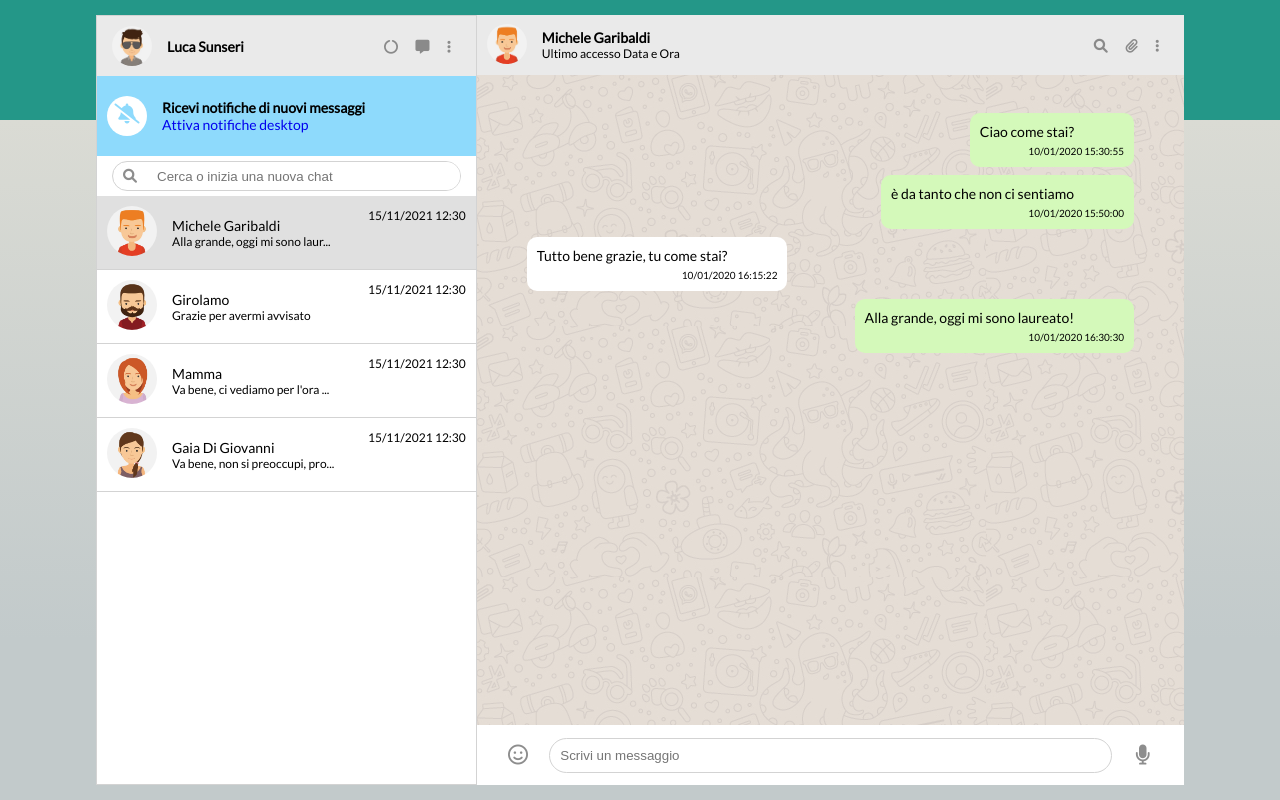
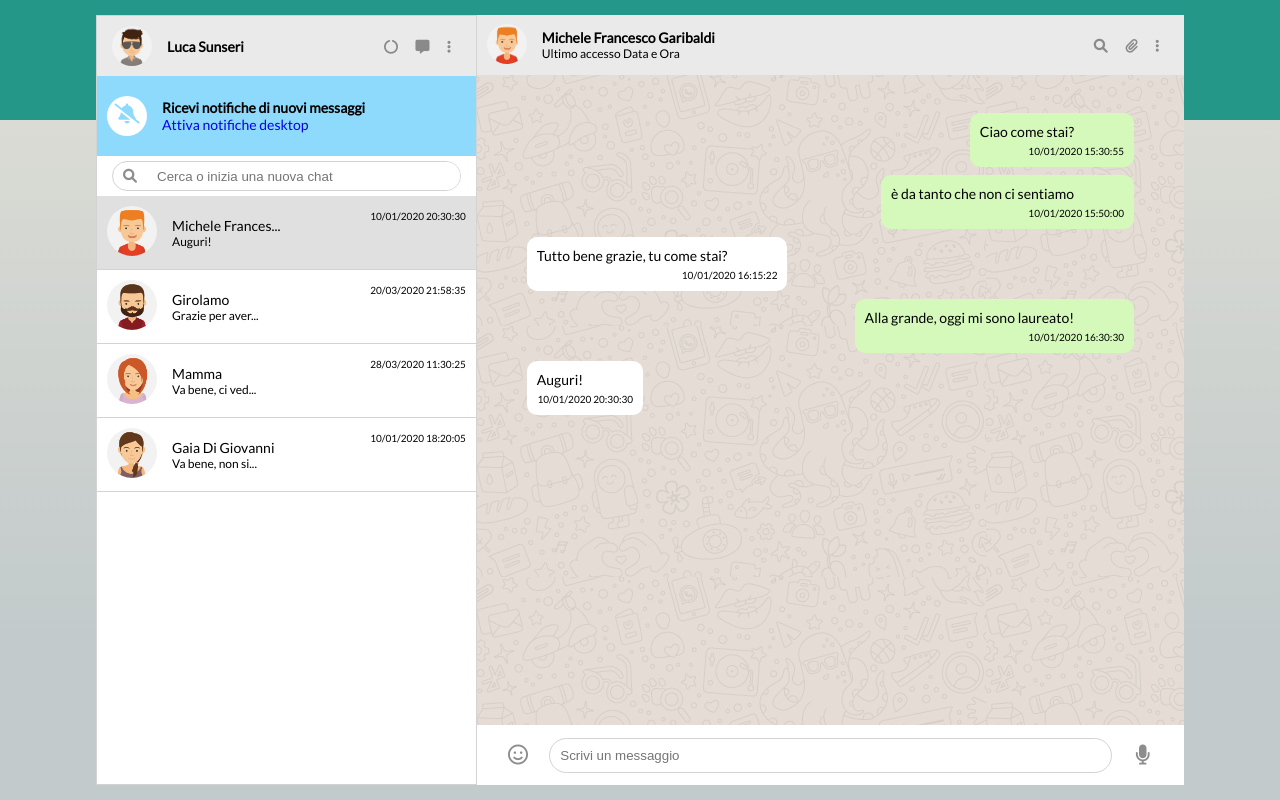
Before and after one commit to LucaSunseri/vue-boolzapp, a plain HTML site: page index.html in a window 1280 px wide. Drawn offline with nearby package versions, Linux system fonts and the light colour scheme.

Commit message:
Added function checklength

```diff
--- a/css/style.css
+++ b/css/style.css
@@ -50,7 +50,7 @@ i {
 /* --------------------------- */
 
 .left-side {
-  min-width: 280px;
+  min-width: 300px;
   width: 35%;
   height: 100%;
   border: 1px solid lightgray;
@@ -231,7 +231,7 @@ background-color: #e0e0e0;
 }
 
 .contact__right .date-last-message {
-  font-size: 12px;
+  font-size: 10px;
 }
 
   /* --------------------------- */
--- a/index.html
+++ b/index.html
@@ -88,13 +88,12 @@
                 <img :src="'img/'+ contact.avatar" :alt="contact.name">
               </div>
               <div class="contact__left__text">
-                <p class="contact__name">{{contact.name}}</p>
-                <p v-if="contact.message[lastMessage(index)].text.length < 30" class="contact__last__message">{{contact.message[lastMessage(index)].text}}</p>
-                <p v-else class="contact__last__message">{{contact.message[lastMessage(index)].text.substring(0,30)+"..."}}</p>
+                <p class="contact__name">{{checklength(contact.name)}}</p>
+                <p class="contact__last__message">{{checklength(contact.message[lastMessage(index)].text)}}</p>
               </div>
             </div>
             <div class="contact__right">
-              <span class="date-last-message">15/11/2021 12:30</span>
+              <span class="date-last-message">{{contact.message[lastMessage(index)].date}}</span>
             </div>
           </div>
           <!-- /Contact  -->
--- a/js/script.js
+++ b/js/script.js
@@ -25,7 +25,7 @@ const app = new Vue({
   data: {
     contacts: [
       {
-        name: 'Michele Garibaldi',
+        name: 'Michele Francesco Garibaldi',
         avatar: 'avatar_1.jpg',
         visible: true,
         message: [
@@ -48,6 +48,11 @@ const app = new Vue({
             date: '10/01/2020 16:30:30',
             text: 'Alla grande, oggi mi sono laureato!',
             status: 'sent'
+          },
+          {
+            date: '10/01/2020 20:30:30',
+            text: 'Auguri!',
+            status: 'received'
           },
         ],
       },
@@ -187,6 +192,15 @@ const app = new Vue({
 
     lastMessage(index) {
       return this.contacts[index].message.length -1;
+    },
+
+    checklength(text) {
+      // console.log(word);
+      let toCheck = text
+      if (text.length > 20) {
+        toCheck = text.substring(0,15)+"...";
+      }
+      return toCheck;
     }
 
 
```
